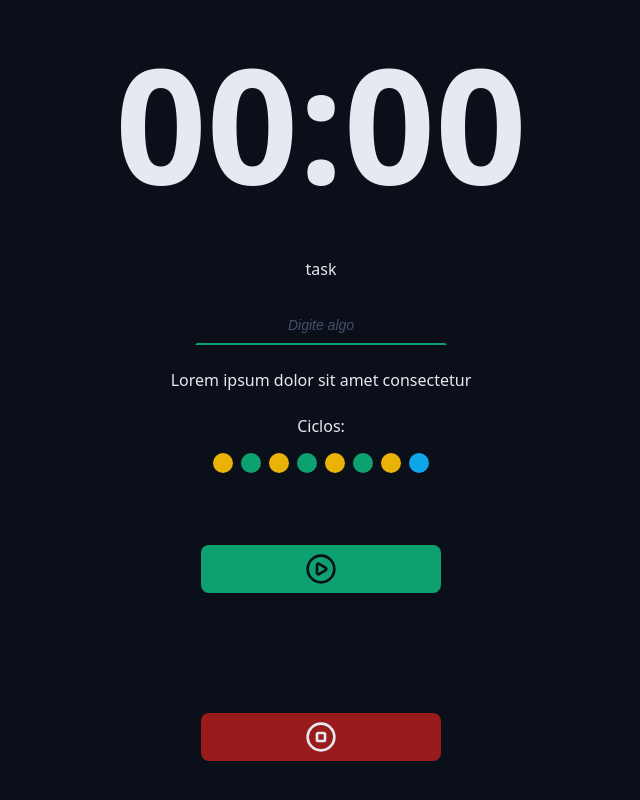
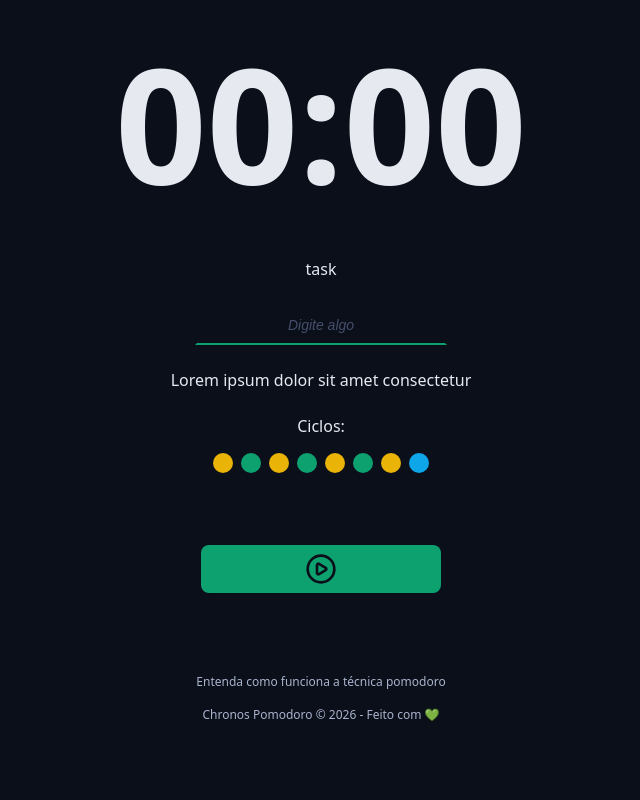
Before and after one commit to RicardoFrancoDelgado/chronos-app, a React (Vite) app: page / in a window 1280 px wide. Shown: the part 282-1082 px from the top of the page, without its empty margins (319-959 px from the left). After the commit the page ends 1037 px from the top, so only its background shows below. Built offline with nearby package versions, Linux system fonts and the light colour scheme.

Commit message:
feat: criando o footer da aplicação

```diff
--- a/src/App.tsx
+++ b/src/App.tsx
@@ -1,4 +1,4 @@
-import { PlayCircleIcon, StopCircleIcon } from "lucide-react";
+import { PlayCircleIcon } from "lucide-react";
 import { Container } from "./components/Container";
 import { CountDown } from "./components/CountDown";
 import { Cycles } from "./components/Cycles";
@@ -8,6 +8,7 @@
 import { Menu } from "./components/Menu";
 import "./styles/global.css";
 import "./styles/theme.css";
+import { Footer } from "./components/Footer";
 
 export function App() {
   return (
@@ -44,10 +45,12 @@
           </div>
 
           <div className="formRow">
-            <DefaultButton icon={<PlayCircleIcon />} color="green" />
-            <DefaultButton icon={<StopCircleIcon />} color="red" />
+            <DefaultButton icon={<PlayCircleIcon />} />
           </div>
         </form>
+      </Container>
+      <Container>
+        <Footer />
       </Container>
     </>
   );
--- /dev/null
+++ b/src/components/Footer/index.tsx
@@ -0,0 +1,10 @@
+import styles from "./styles.module.css";
+
+export function Footer() {
+  return (
+    <footer className={styles.footer}>
+      <a href="">Entenda como funciona a técnica pomodoro</a>
+      <a href="">Chronos Pomodoro &copy; {new Date().getFullYear()} - Feito com 💚</a>
+    </footer>
+  );
+}
--- /dev/null
+++ b/src/components/Footer/styles.module.css
@@ -0,0 +1,19 @@
+.footer {
+  display: flex;
+  align-items: center;
+  justify-content: center;
+  flex-direction: column;
+
+  gap: 1.6rem;
+
+  font-size: 1.2rem;
+}
+
+.footer a {
+  color: var(--text-muted);
+  text-decoration: none;
+}
+
+.footer a:hover {
+  text-decoration: underline;
+}
```
